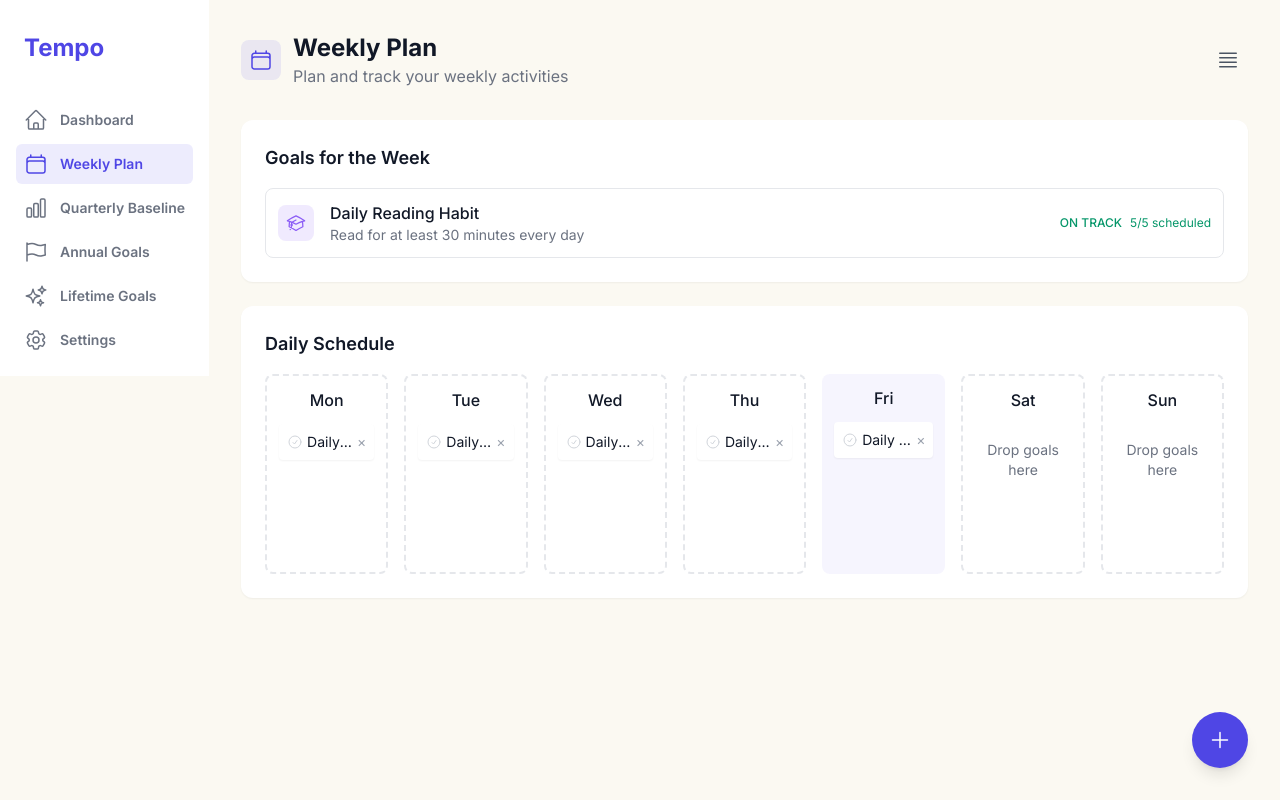
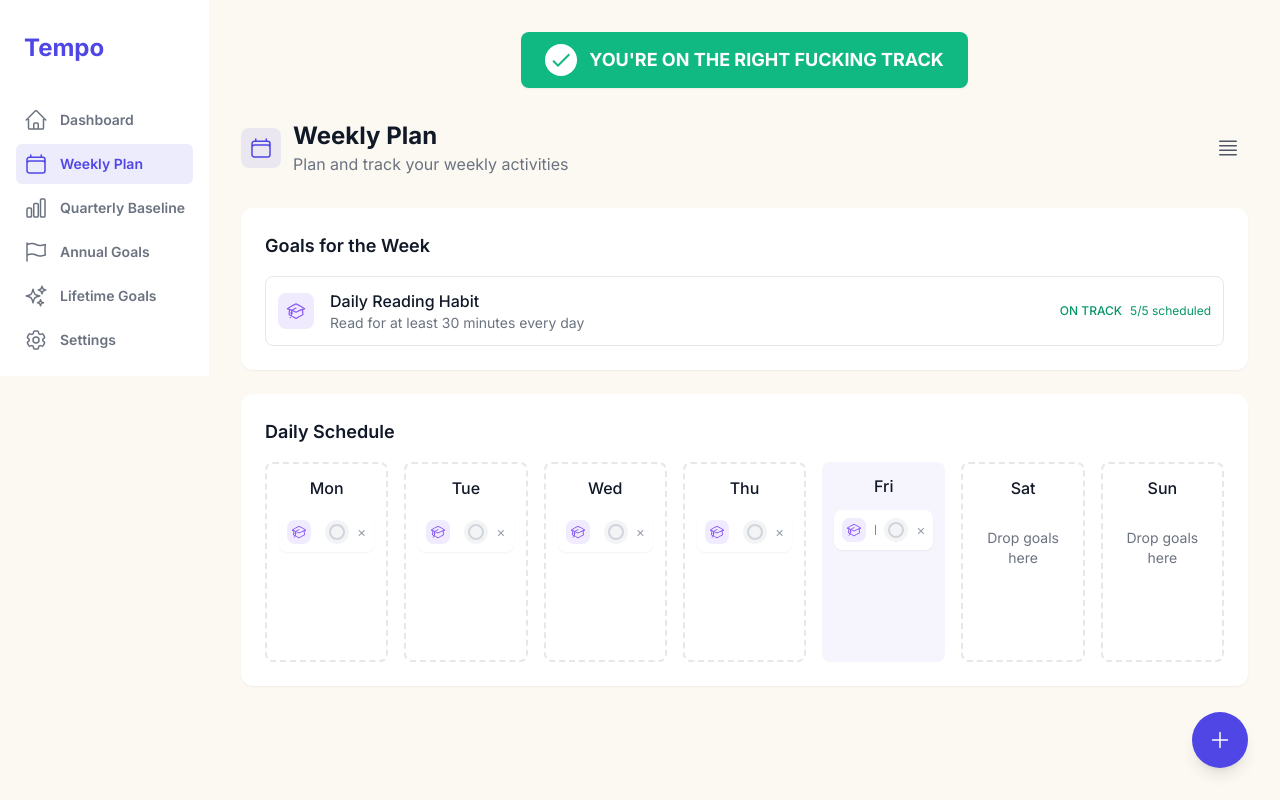
Before and after one commit to drteter/tempo, a React (Vite) app: page /weekly in a window 1280 px wide. Built offline with nearby package versions, Linux system fonts and the light colour scheme.

Commit message:
more weeklyplan fixes

```diff
--- a/src/pages/Dashboard.tsx
+++ b/src/pages/Dashboard.tsx
@@ -1,7 +1,18 @@
 import { ChartBarIcon, CheckCircleIcon, FlagIcon } from '@heroicons/react/24/outline'
 import { useGoals } from '../contexts/GoalContext'
 import { useHabits } from '../contexts/HabitContext'
+import { useCategories } from '../contexts/CategoryContext'
 import type { Habit } from '../contexts/HabitContext'
+
+// Add getCategoryIcon function
+const getCategoryIcon = (categoryName: string) => {
+  const { categories } = useCategories()
+  const category = categories.find(c => c.name === categoryName)
+  return category ? {
+    Icon: category.icon,
+    color: category.color
+  } : null
+}
 
 function StatCard({ icon: Icon, label, value }: { icon: any; label: string; value: string }) {
   return (
@@ -26,24 +37,42 @@ function HabitItem({ habit }: { habit: Habit }) {
   const isCompletedToday = habit.completedDates.includes(todayString)
 
   return (
-    <div className="flex items-center justify-between">
+    <div className={`flex items-center justify-between p-4 rounded-lg transition-colors ${
+      isCompletedToday
+        ? 'bg-[#10B981] text-white'
+        : 'hover:bg-gray-50'
+    }`}>
       <div>
-        <h3 className="font-medium text-text-primary">{habit.title}</h3>
-        <p className="text-sm text-text-secondary">{habit.description}</p>
+        <h3 className={`font-medium ${isCompletedToday ? 'text-white' : 'text-text-primary'}`}>
+          {habit.title}
+        </h3>
+        <p className={`text-sm ${isCompletedToday ? 'text-white/80' : 'text-text-secondary'}`}>
+          {habit.description}
+        </p>
       </div>
       <div className="flex items-center gap-2">
-        <span className="text-xs font-medium px-2 py-1 rounded-full bg-primary/10 text-primary">
+        <span className={`text-xs font-medium px-2 py-1 rounded-full ${
+          isCompletedToday
+            ? 'bg-white/20 text-white'
+            : 'bg-primary/10 text-primary'
+        }`}>
           {habit.category}
         </span>
         <button
           onClick={() => toggleHabitCompletion(habit.id, todayString)}
-          className={`p-1 rounded-full ${
+          className={`flex items-center justify-center w-8 h-8 rounded-full ${
             isCompletedToday
-              ? 'bg-success/10 text-success'
-              : 'bg-gray-100 text-gray-400 hover:bg-gray-200'
+              ? 'bg-white'
+              : 'bg-gray-100 hover:bg-gray-200'
           }`}
         >
-          <CheckCircleIcon className="h-6 w-6" />
+          {isCompletedToday ? (
+            <svg className="w-5 h-5 text-[#10B981]" viewBox="0 0 24 24">
+              <path fill="currentColor" d="M9 16.17L4.83 12l-1.42 1.41L9 19 21 7l-1.41-1.41L9 16.17z" />
+            </svg>
+          ) : (
+            <div className="w-5 h-5 rounded-full border-2 border-gray-300" />
+          )}
         </button>
       </div>
     </div>
@@ -53,26 +82,62 @@ function HabitItem({ habit }: { habit: Habit }) {
 function GoalItem({ goal, onComplete }: { goal: any, onComplete: (id: string, date: string) => void }) {
   const today = new Date()
   const todayString = today.toISOString().split('T')[0]
+  const categoryIcon = getCategoryIcon(goal.category)
 
   return (
-    <div className="flex items-center justify-between p-2 rounded-lg hover:bg-gray-50">
-      <div>
-        <h3 className="font-medium">{goal.title}</h3>
-        <p className="text-sm text-text-secondary">{goal.description}</p>
+    <div className={`flex items-center justify-between p-4 rounded-lg transition-colors ${
+      goal.isCompleted
+        ? 'bg-[#10B981] text-white'
+        : 'hover:bg-gray-50'
+    }`}>
+      <div className="flex items-center gap-4">
+        {categoryIcon && (
+          <div
+            className={`p-2 rounded-lg ${
+              goal.isCompleted
+                ? 'bg-white/20'
+                : ''
+            }`}
+            style={{ backgroundColor: goal.isCompleted ? undefined : `${categoryIcon.color}20` }}
+          >
+            <categoryIcon.Icon
+              className="h-5 w-5"
+              style={{ color: goal.isCompleted ? 'white' : categoryIcon.color }}
+            />
+          </div>
+        )}
+        <div>
+          <h3 className={`font-medium ${goal.isCompleted ? 'text-white' : 'text-text-primary'}`}>
+            {goal.title}
+          </h3>
+          <p className={`text-sm ${goal.isCompleted ? 'text-white/80' : 'text-text-secondary'}`}>
+            {goal.description}
+          </p>
+        </div>
       </div>
       <div className="flex items-center gap-2">
-        <span className="text-xs font-medium px-2 py-1 rounded-full bg-primary/10 text-primary">
+        <span className={`text-xs font-medium px-2 py-1 rounded-full ${
+          goal.isCompleted
+            ? 'bg-white/20 text-white'
+            : 'bg-primary/10 text-primary'
+        }`}>
           {goal.category}
         </span>
         <button
           onClick={() => onComplete(goal.id, todayString)}
-          className={`p-1 rounded-full ${
+          className={`flex items-center justify-center w-8 h-8 rounded-full ${
             goal.isCompleted
-              ? 'bg-success/10 text-success'
-              : 'bg-gray-100 text-gray-400 hover:bg-gray-200'
+              ? 'bg-white'
+              : 'bg-gray-100 hover:bg-gray-200'
           }`}
         >
-          <CheckCircleIcon className="h-6 w-6" />
+          {goal.isCompleted ? (
+            <svg className="w-5 h-5 text-[#10B981]" viewBox="0 0 24 24">
+              <path fill="currentColor" d="M9 16.17L4.83 12l-1.42 1.41L9 19 21 7l-1.41-1.41L9 16.17z" />
+            </svg>
+          ) : (
+            <div className="w-5 h-5 rounded-full border-2 border-gray-300" />
+          )}
         </button>
       </div>
     </div>
--- a/src/pages/WeeklyPlan.tsx
+++ b/src/pages/WeeklyPlan.tsx
@@ -1,4 +1,4 @@
-import { CalendarIcon, CheckCircleIcon, Bars4Icon, TableCellsIcon } from '@heroicons/react/24/outline'
+import { CalendarIcon, Bars4Icon, TableCellsIcon } from '@heroicons/react/24/outline'
 import { useGoals, type Goal } from '../contexts/GoalContext'
 import { useCategories } from '../contexts/CategoryContext'
 import { useState } from 'react'
@@ -70,8 +70,31 @@ export default function WeeklyPlan() {
     } : null
   }
 
+  const areAllGoalsScheduled = () => {
+    return weeklyGoals.every(goal => {
+      const { scheduledCount, targetCount } = getSchedulingStatus(goal)
+      return scheduledCount >= targetCount
+    })
+  }
+
   return (
     <div className="space-y-8">
+      {areAllGoalsScheduled() && weeklyGoals.length > 0 && (
+        <div className="flex justify-center w-full">
+          <div className="flex items-center gap-3 bg-[#10B981] text-white px-6 py-3 rounded-lg shadow-sm">
+            <div className="flex items-center justify-center w-8 h-8 bg-white rounded-full">
+              <svg className="w-6 h-6 text-[#10B981]" viewBox="0 0 24 24">
+                <path
+                  fill="currentColor"
+                  d="M9 16.17L4.83 12l-1.42 1.41L9 19 21 7l-1.41-1.41L9 16.17z"
+                />
+              </svg>
+            </div>
+            <span className="font-bold text-lg">YOU'RE ON THE RIGHT FUCKING TRACK</span>
+          </div>
+        </div>
+      )}
+
       <div className="flex items-center justify-between">
         <div className="flex items-center gap-3">
           <div className="p-2 rounded-lg bg-primary/10">
@@ -173,32 +196,64 @@ export default function WeeklyPlan() {
                   </h3>
                   {scheduledGoals.length > 0 ? (
                     <div className="space-y-2">
-                      {scheduledGoals.map(goal => (
+                      {scheduledGoals.map(goal => {
+                        const isCompleted = goal.tracking.completedDates.includes(format(dayDate, 'yyyy-MM-dd'))
+                        const categoryIcon = getCategoryIcon(goal.category)
+
+                        return (
                           <div
                             key={goal.id}
-                          className={`flex items-center justify-between gap-1 p-2 bg-white rounded shadow-sm ${
-                            viewType === 'grid' ? 'text-sm' : ''
+                            className={`flex items-center justify-between gap-2 p-2 rounded-lg transition-colors ${
+                              isCompleted
+                                ? 'bg-[#10B981] text-white'
+                                : 'bg-white shadow-sm'
+                            } ${viewType === 'grid' ? 'text-sm' : ''}`}
+                          >
+                            <div className="flex items-center gap-2 min-w-0">
+                              {categoryIcon && (
+                                <div
+                                  className={`p-1 rounded-lg ${
+                                    isCompleted ? 'bg-white/20' : ''
+                                  }`}
+                                  style={{ backgroundColor: isCompleted ? undefined : `${categoryIcon.color}20` }}
+                                >
+                                  <categoryIcon.Icon
+                                    className={`${viewType === 'grid' ? 'h-4 w-4' : 'h-5 w-5'}`}
+                                    style={{ color: isCompleted ? 'white' : categoryIcon.color }}
+                                  />
+                                </div>
+                              )}
+                              <span className="truncate">{goal.title}</span>
+                            </div>
+                            <div className="flex items-center gap-2">
+                              <button
+                                onClick={() => toggleRoutineCompletion(goal.id, format(dayDate, 'yyyy-MM-dd'))}
+                                className={`flex items-center justify-center ${viewType === 'grid' ? 'w-6 h-6' : 'w-8 h-8'} rounded-full ${
+                                  isCompleted
+                                    ? 'bg-white'
+                                    : 'bg-gray-100 hover:bg-gray-200'
                                 }`}
                               >
-                          <div className="flex items-center gap-1 min-w-0">
-                            <CheckCircleIcon
-                              className={`${viewType === 'grid' ? 'h-4 w-4' : 'h-5 w-5'} flex-shrink-0 cursor-pointer ${
-                                goal.tracking.completedDates.includes(format(dayDate, 'yyyy-MM-dd'))
-                                  ? 'text-green-500'
-                                  : 'text-gray-300 hover:text-gray-400'
-                              }`}
-                              onClick={() => toggleRoutineCompletion(goal.id, format(dayDate, 'yyyy-MM-dd'))}
-                            />
-                            <span className="truncate">{goal.title}</span>
-                          </div>
+                                {isCompleted ? (
+                                  <svg className={`${viewType === 'grid' ? 'w-4 h-4' : 'w-5 h-5'} text-[#10B981]`} viewBox="0 0 24 24">
+                                    <path fill="currentColor" d="M9 16.17L4.83 12l-1.42 1.41L9 19 21 7l-1.41-1.41L9 16.17z" />
+                                  </svg>
+                                ) : (
+                                  <div className={`${viewType === 'grid' ? 'w-4 h-4' : 'w-5 h-5'} rounded-full border-2 border-gray-300`} />
+                                )}
+                              </button>
                               <button
                                 onClick={() => handleRemoveFromDay(goal.id, day.value)}
-                            className="text-gray-400 hover:text-gray-600 flex-shrink-0"
+                                className={`text-gray-400 hover:text-gray-600 flex-shrink-0 ${
+                                  isCompleted ? 'text-white/60 hover:text-white' : ''
+                                }`}
                               >
                                 ×
                               </button>
                             </div>
-                      ))}
+                          </div>
+                        )
+                      })}
                     </div>
                   ) : (
                     <p className="text-sm text-text-secondary text-center py-4">
```
Lines whose indentation alone changed are shown as unchanged.
